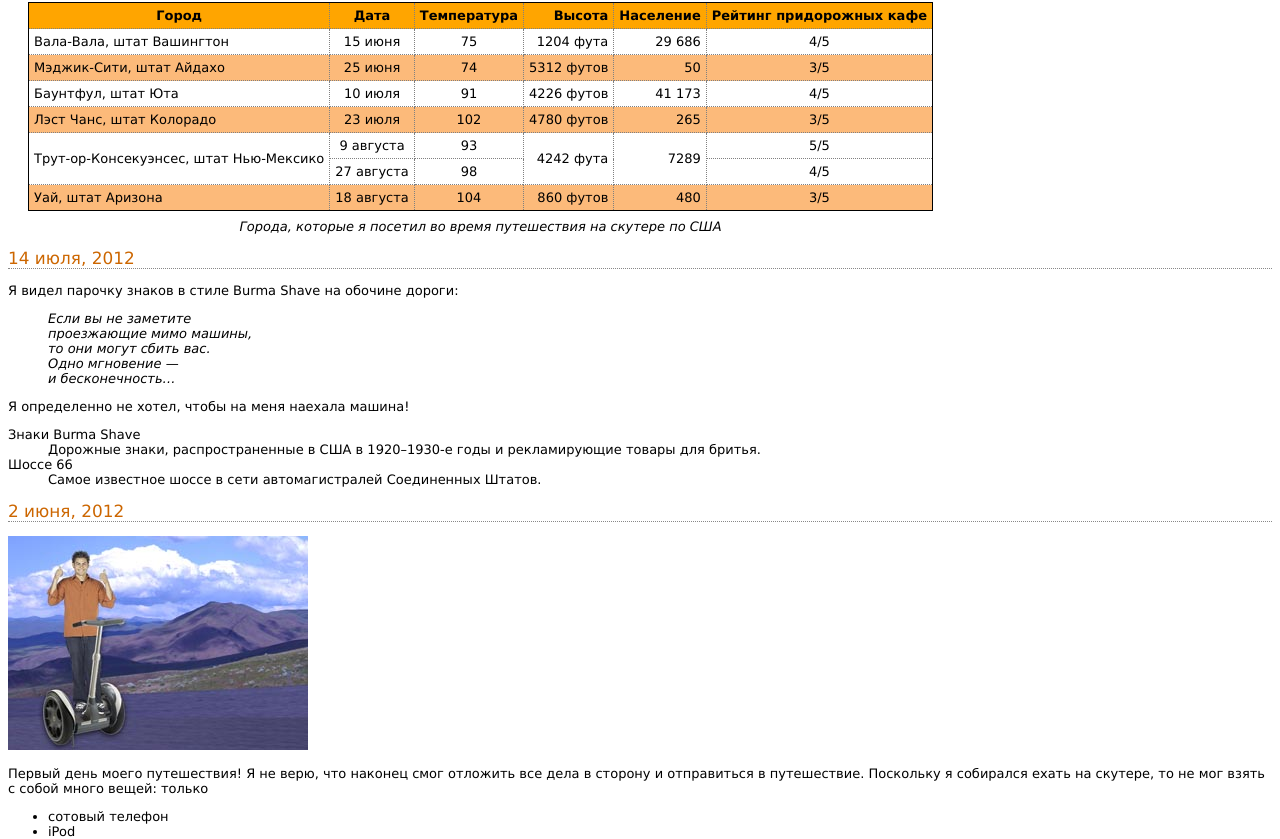
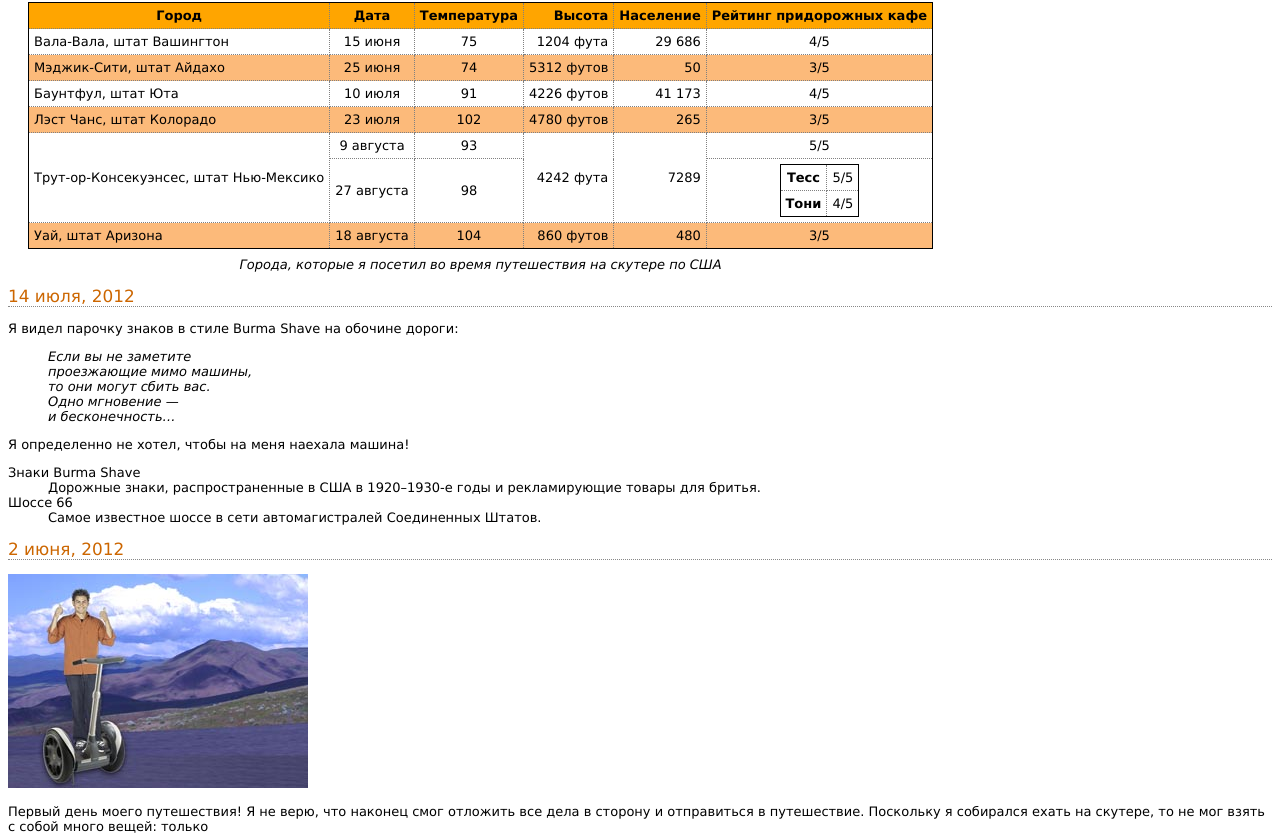
Before and after one commit to Alex-Men-VL/HTML, a plain HTML site: page journal/journal.html in a window 1280 px wide. Shown: the part 394-1233 px from the top of the page. Drawn offline with Linux system fonts and the light colour scheme.

Commit message:
Добавил вложенную таблицу

```diff
--- a/journal/journal.css
+++ b/journal/journal.css
@@ -65,3 +65,19 @@ caption {
 .cellcolor {
 	background-color: #fcba7a;
 }
+
+#small {
+	text-align: center;
+	margin-left: auto;
+	margin-right: auto;
+}
+
+#small th {
+	background-color: white;
+}
+
+li {
+	list-style-image: url(images/backpack.gif);
+	padding-top: 5px;
+	margin-left: 20px;
+}
--- a/journal/journal.html
+++ b/journal/journal.html
@@ -74,7 +74,18 @@
 			<tr>
 				<td class="center">27 августа</td>
 				<td class="center">98</td>
-				<td class="center">4/5</td>
+				<td class="center">
+					<table id='small'>
+						<tr>
+							<th>Тесс</th>
+							<td>5/5</td>
+						</tr>
+						<tr>
+							<th>Тони</th>
+							<td>4/5</td>
+						</tr>
+					</table>
+				</td>
 			</tr>
 			<tr class="cellcolor">
 				<td>Уай, штат Аризона</td>
```
